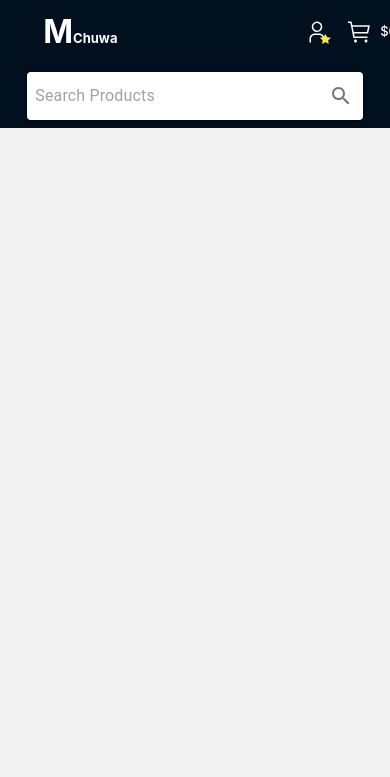
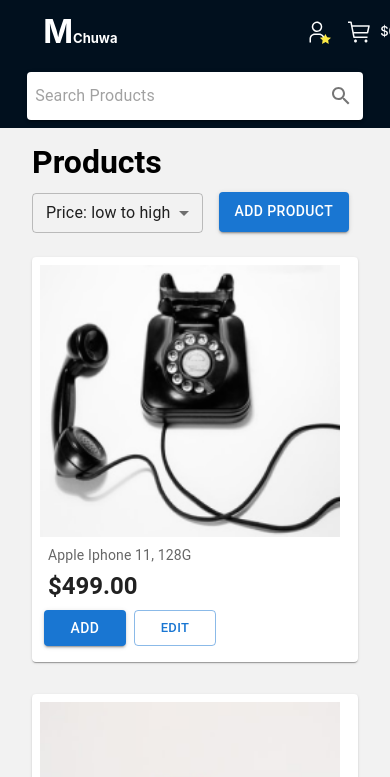
Before and after one commit to smudgebaby/Project1, a React (Vite) app in the folder product management system/: page /products in a window 390 px wide. Shown: the top 777 px of the page. Built offline with nearby package versions, Linux system fonts and the light colour scheme.

Commit message:
adapt mobile device try 2nd, success

```diff
--- a/product management system/src/Pages/Products/Products.jsx
+++ b/product management system/src/Pages/Products/Products.jsx
@@ -102,7 +102,7 @@ function Products(){
 
     return(
         <>
-            <Container maxWidth="xl" sx={{mt: isMobile ? -75: 5, mb:5}}>
+            <Container maxWidth="xl" sx={{mt: isMobile ? 0: 5, mb:5}}>
                 <Box sx={{ display: 'flex', justifyContent: 'space-between', alignItems: 'center',  flexWrap: isMobile ? 'wrap': '', mt: isMobile ? 2 : 2, mb:3 }}>
                     <Typography variant="h3" component="h2" gutterBottom
                         sx={{
@@ -131,7 +131,7 @@ function Products(){
                         </Button>
                     </Box>
                 </Box>
-                <Grid container pt= {isMobile ? 500: 0} spacing={4}>
+                <Grid container pt= {isMobile ? 0: 0} spacing={4}>
                     {products.map((product) => (
                         <Grid item xs={12} sm={6} md={4} lg= {isMobile ? 12: 12/5} key={product.id}>
                         <Card>
```
